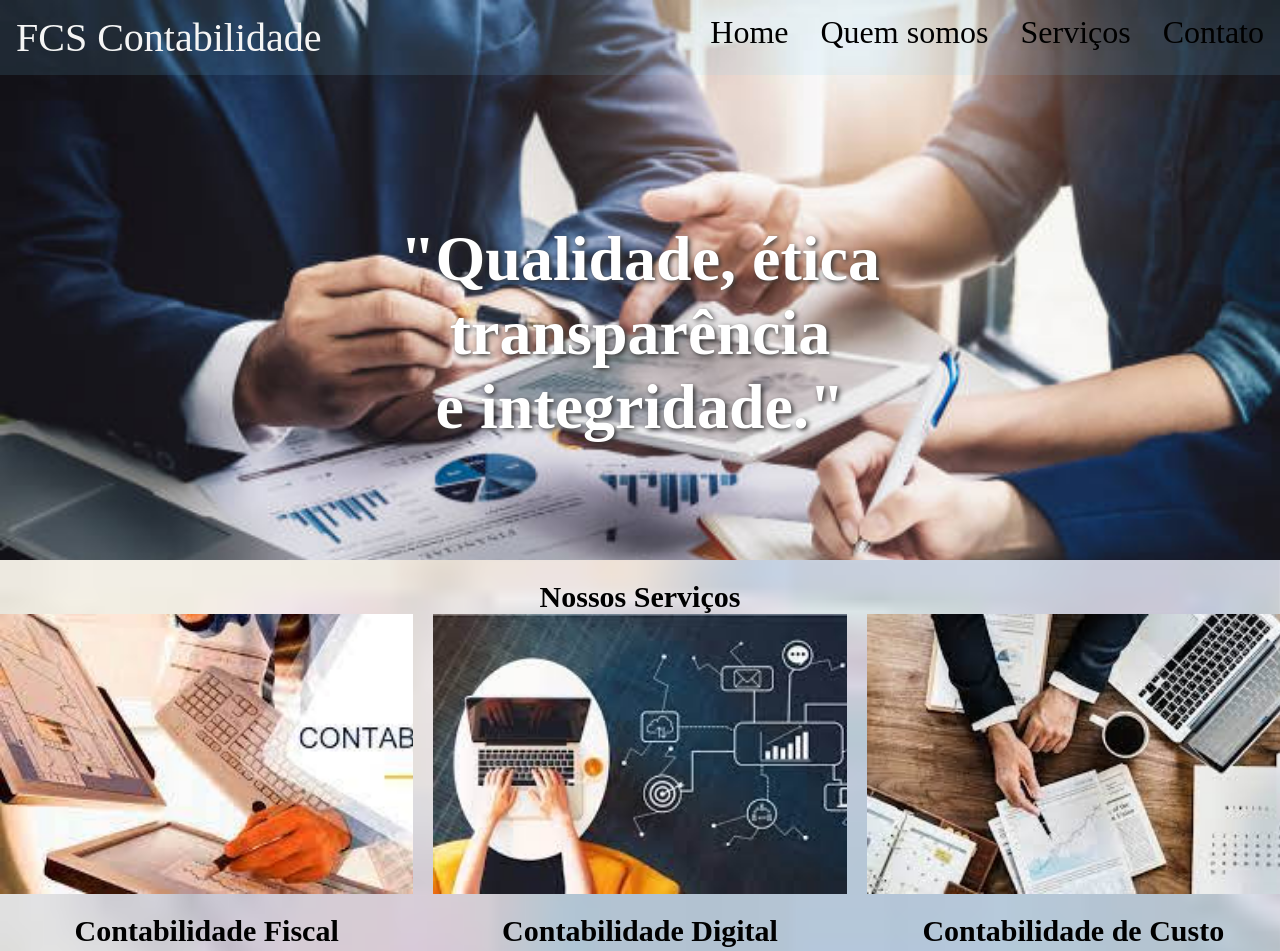
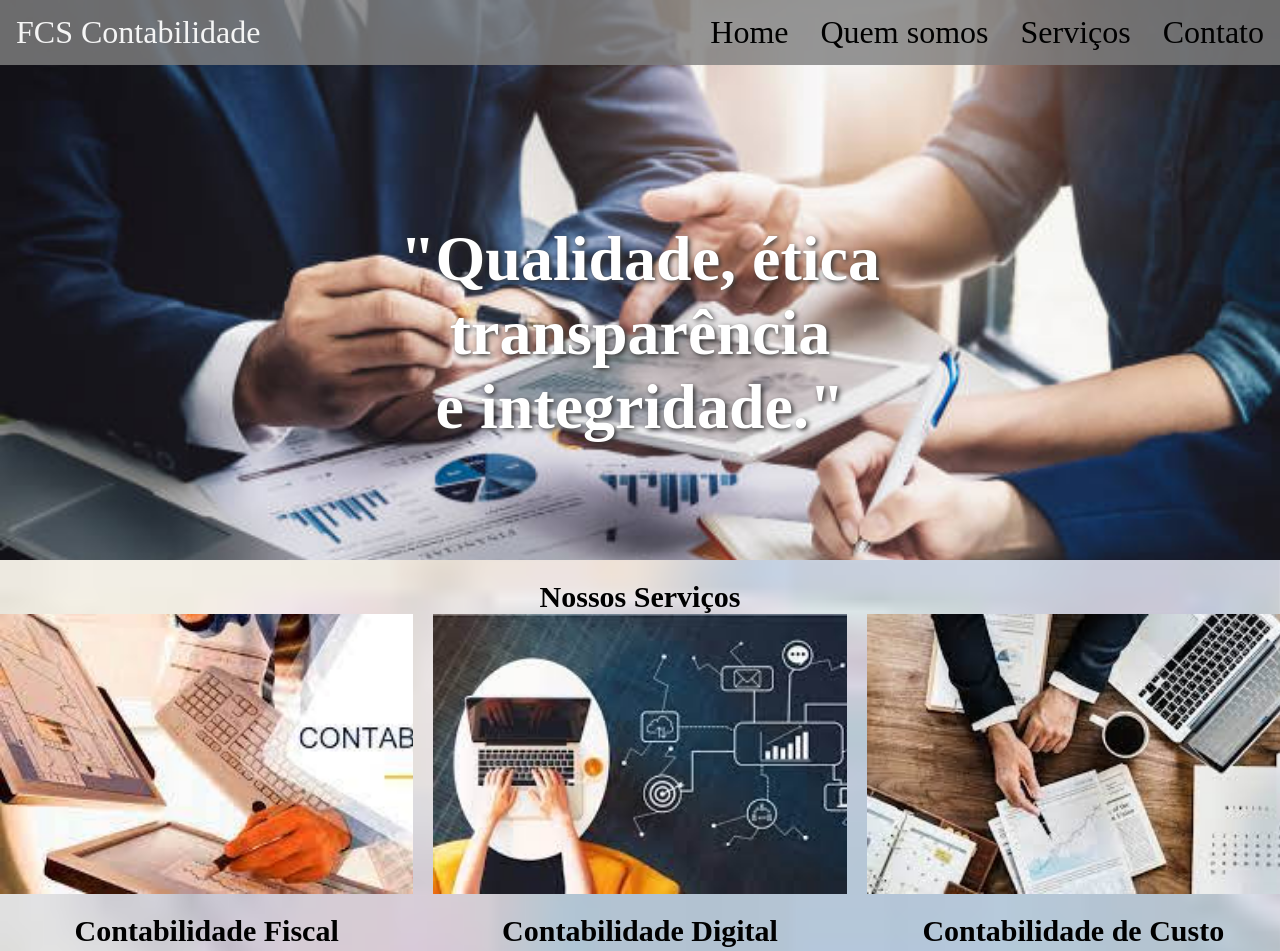
Before and after one commit to fcosta74/fcscontabilidade, a plain HTML site: page index.html in a window 1280 px wide. Shown: the top 951 px of the page. Drawn offline with Linux system fonts and the light colour scheme; files whose address does not match are found by name.

Commit message:
Add files via upload

```diff
--- a/assents/css/style.css
+++ b/assents/css/style.css
@@ -13,7 +13,8 @@ nav{
     overflow: hidden;
     position: fixed;
     width: 100%;
-    background-color: rgba(127, 208, 255, 0.116);
+    max-width: 100%;
+    background-color: rgba(128, 128, 128, 0.822);
     margin-top: 0;
     color: whitesmoke;
 }
@@ -21,7 +22,7 @@ nav .logo{
     float: left;
     display: block;
     padding: 14px 16px;
-    font-size: 2.5rem;
+    font-size: 2rem;
 }
 nav a{
     float: right;
@@ -33,7 +34,7 @@ nav a{
 }
 nav a:hover{
     transition: 0.5s;
-    background-color: cyan;
+    color: rgba(255, 255, 255, 0.753);
 
 }
 
@@ -46,14 +47,11 @@ nav a:hover{
     background-repeat: no-repeat;
 
 }
-
-
 h2{
     text-align: center;
     color: white;
     text-shadow: 2px 2px 5px #333;
     font-size: 4rem;
-
 
 }
 .container{
@@ -69,8 +67,6 @@ h3 {
 main section.servicos h3 {
     color: black;
     text-align: center;
-
-
 }
 main section.servicos .container {
     grid-template-columns: 1fr 1fr 1fr;
@@ -211,6 +207,9 @@ footer .maps{
     border-radius: 1rem;
     height: 0;
     margin: 10px 10px 10px;
-    position: relative;
+
 
 }
+@media (max-width:768px){
+
+    }
```
